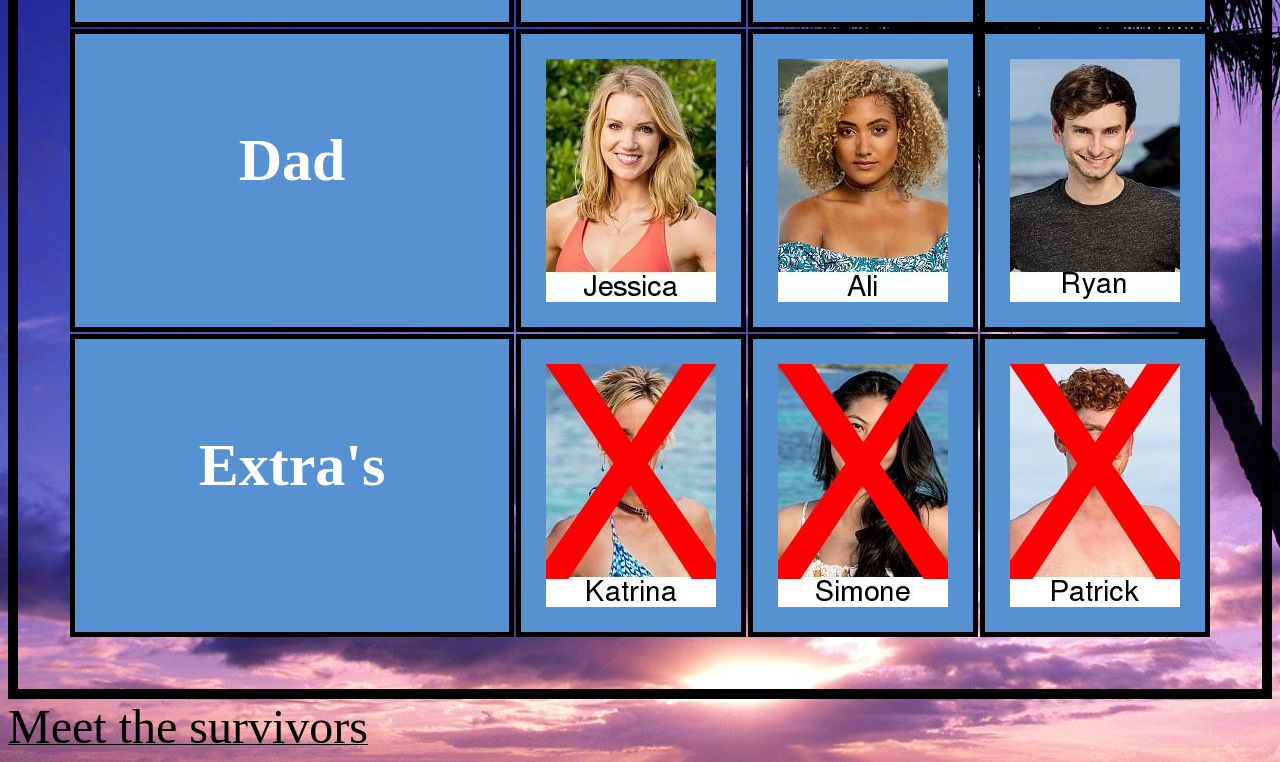
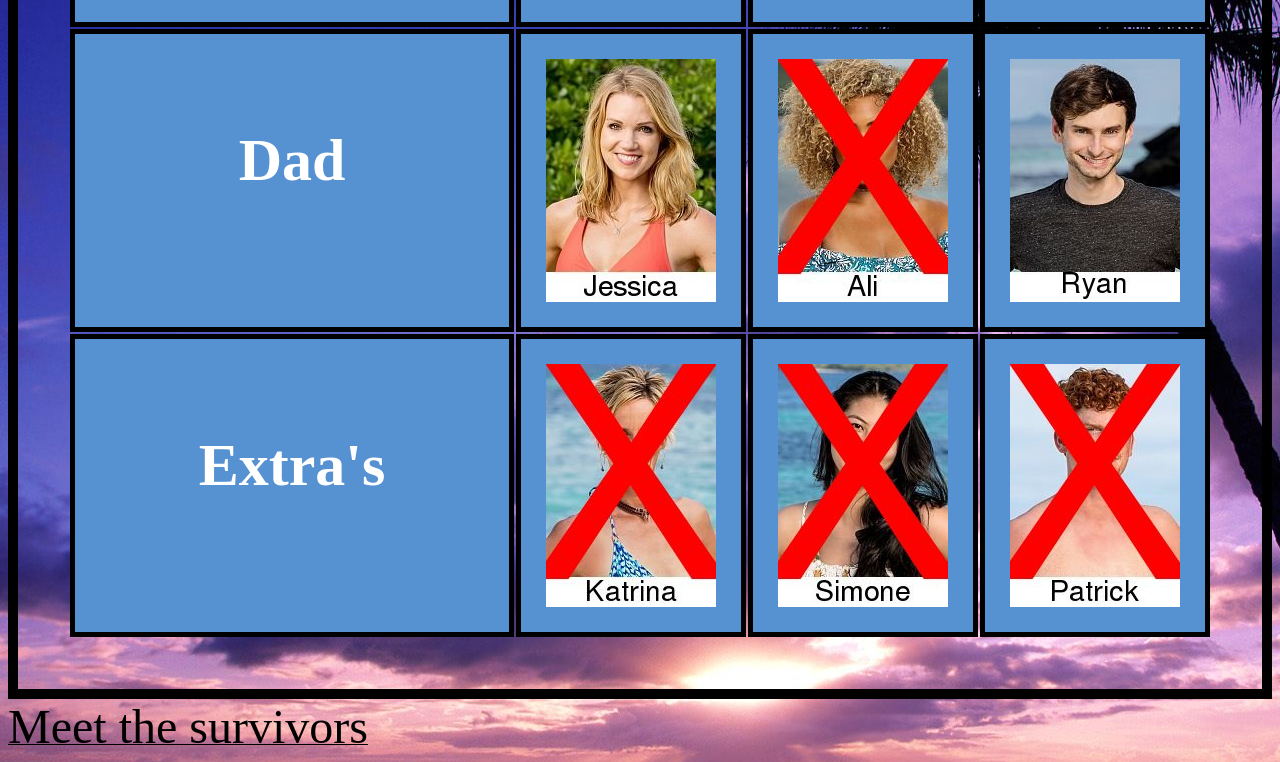
Before and after one commit to jeffyoder01/the-yoder-family-survivor-game, a plain HTML site: page index.html in a window 1280 px wide. Shown: the part 1370-2132 px from the top of the page. Drawn offline with Linux system fonts and the light colour scheme.

Commit message:
Update index.html

```diff
--- a/index.html
+++ b/index.html
@@ -37,7 +37,7 @@
 <tr>
 	<td width="510"><h1><div style="text-align: center">Dad</div></h1></td>
         <td><img src="survivor17/Jessica.jpg"  alt="Jessica"></td>
-        <td><img src="survivor17/Ali.jpg"  alt="Ali"></td>
+        <td><img src="survivor17/Ali-out.jpg"  alt="Ali"></td>
         <td><img src="survivor17/Ryan.jpg"  alt="Ryan"></td>
 
 </tr>
```
